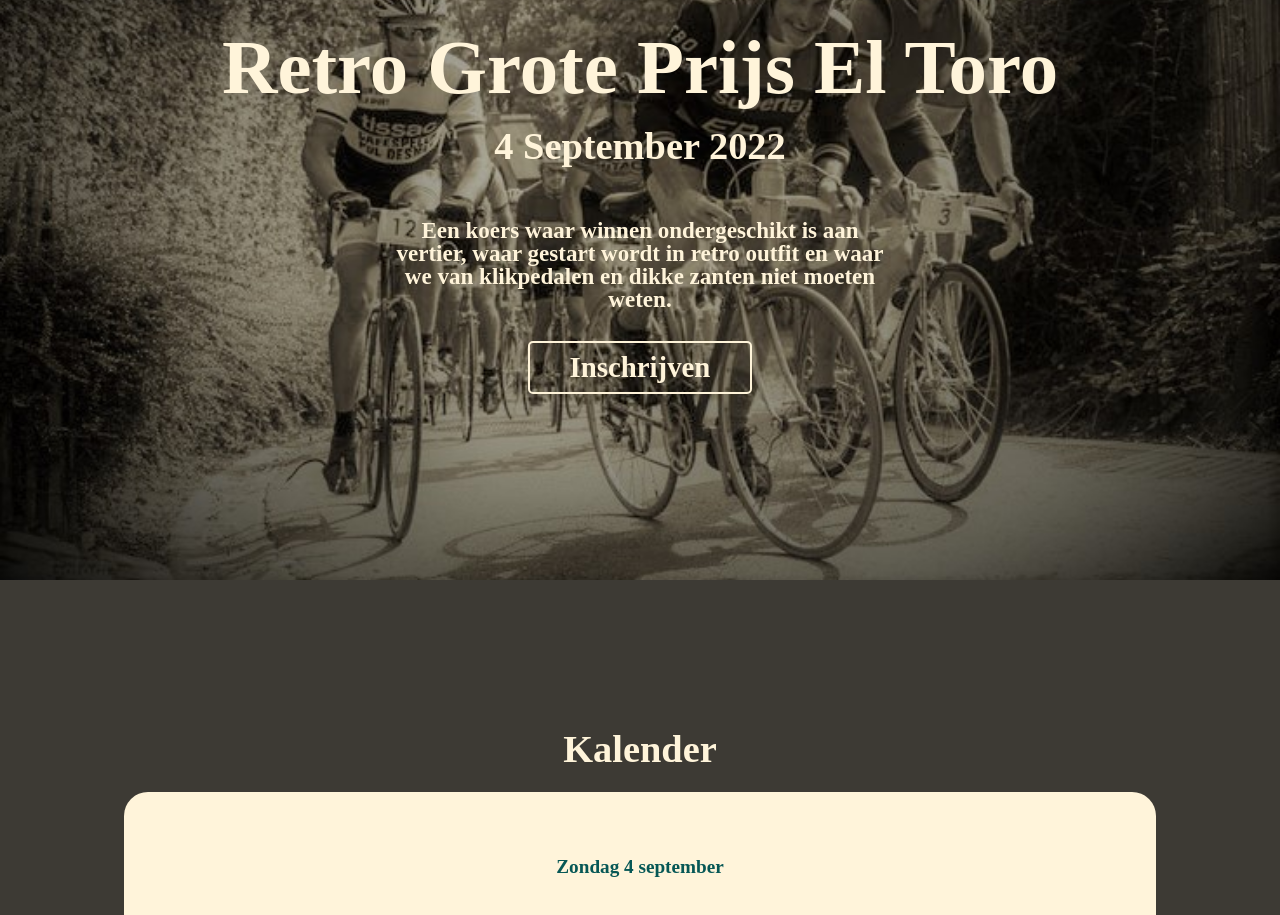
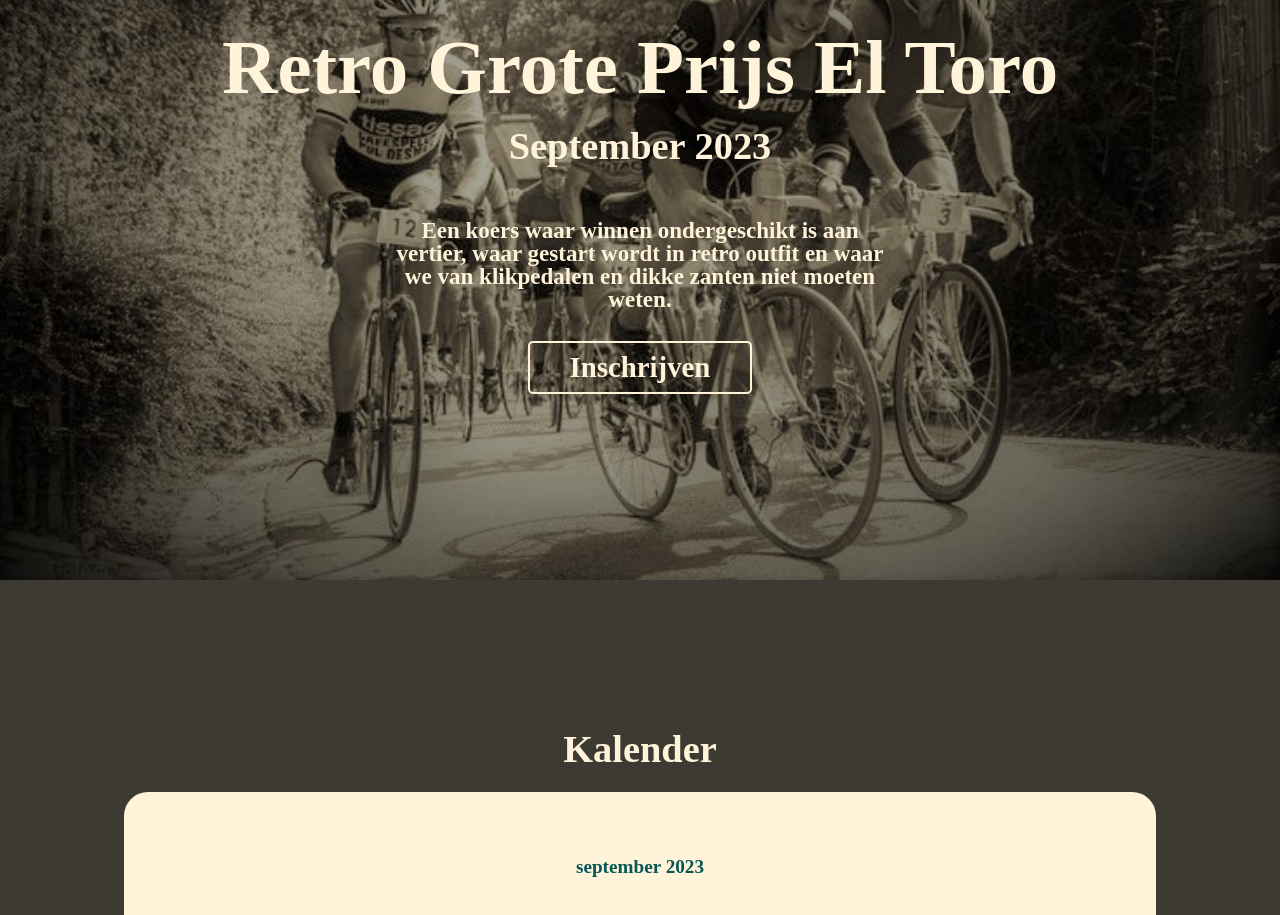
Before and after one commit to TijsM/el-toro-next, a Next.js app: page / in a window 1280 px wide. Shown: the part 220-1135 px from the top of the page. Built offline with nearby package versions, Linux system fonts and the light colour scheme.

Commit message:
feat: remove exact date

```diff
--- a/src/components/Calendar.tsx
+++ b/src/components/Calendar.tsx
@@ -10,7 +10,7 @@ export const Calendar = () => {
     <StSection>
       <H2 className="textYellow">Kalender</H2>
       <StContent>
-        <StH3 className="textGreen">Zondag 4 september</StH3>
+        <StH3 className="textGreen">september 2023</StH3>
         <StArticle>
           <StH3>Kinderkoers</StH3>
           <StDetails>
--- a/src/components/Landing.tsx
+++ b/src/components/Landing.tsx
@@ -8,7 +8,7 @@ export const Landing = () => {
   return (
     <StHeader>
       <H1>Retro Grote Prijs El Toro</H1>
-      <H2>4 September 2022</H2>
+      <H2>September 2023</H2>
       <StIntroText>
         Een koers waar winnen ondergeschikt is aan vertier, waar gestart wordt
         in retro outfit en waar we van klikpedalen en dikke zanten niet moeten
```
